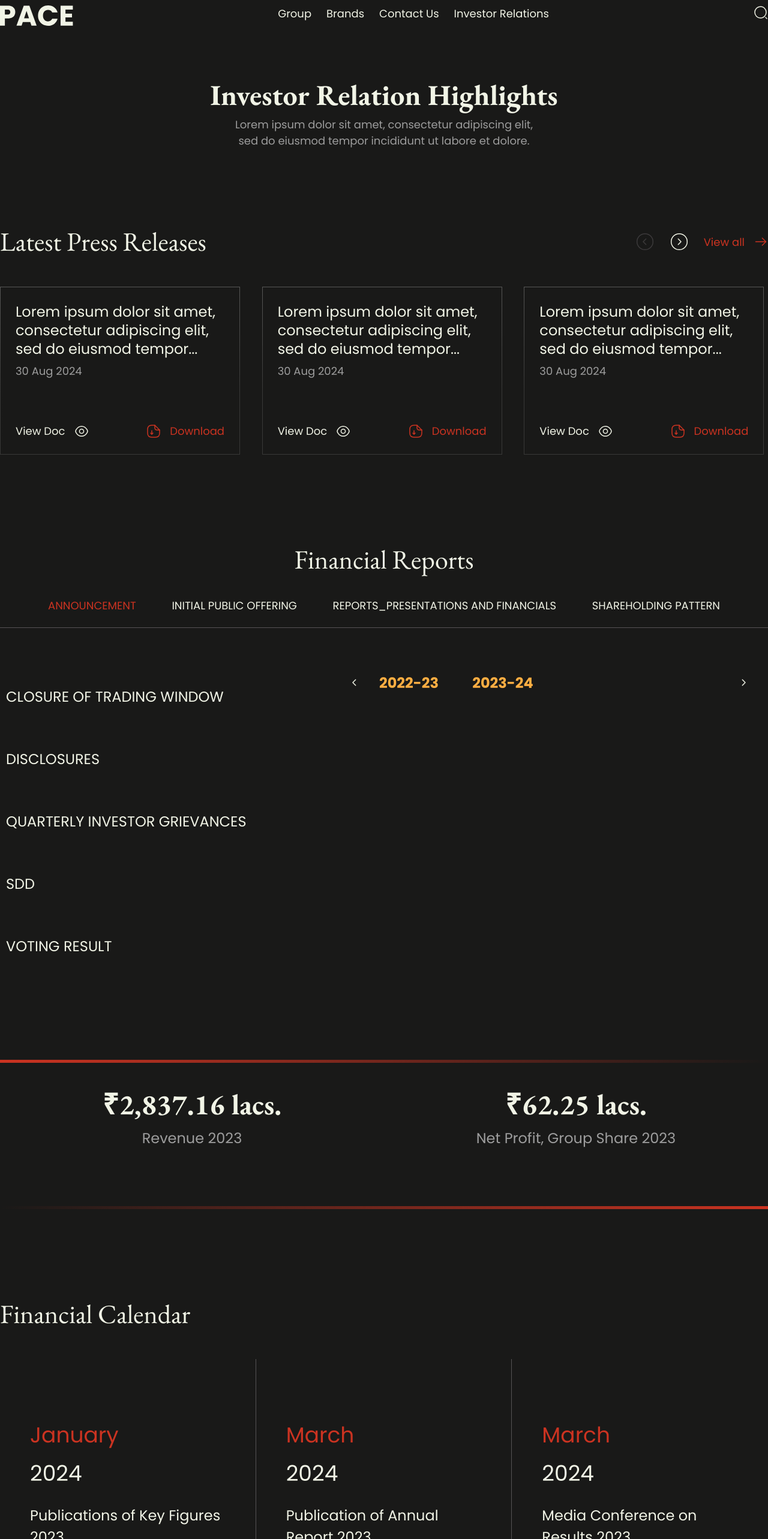
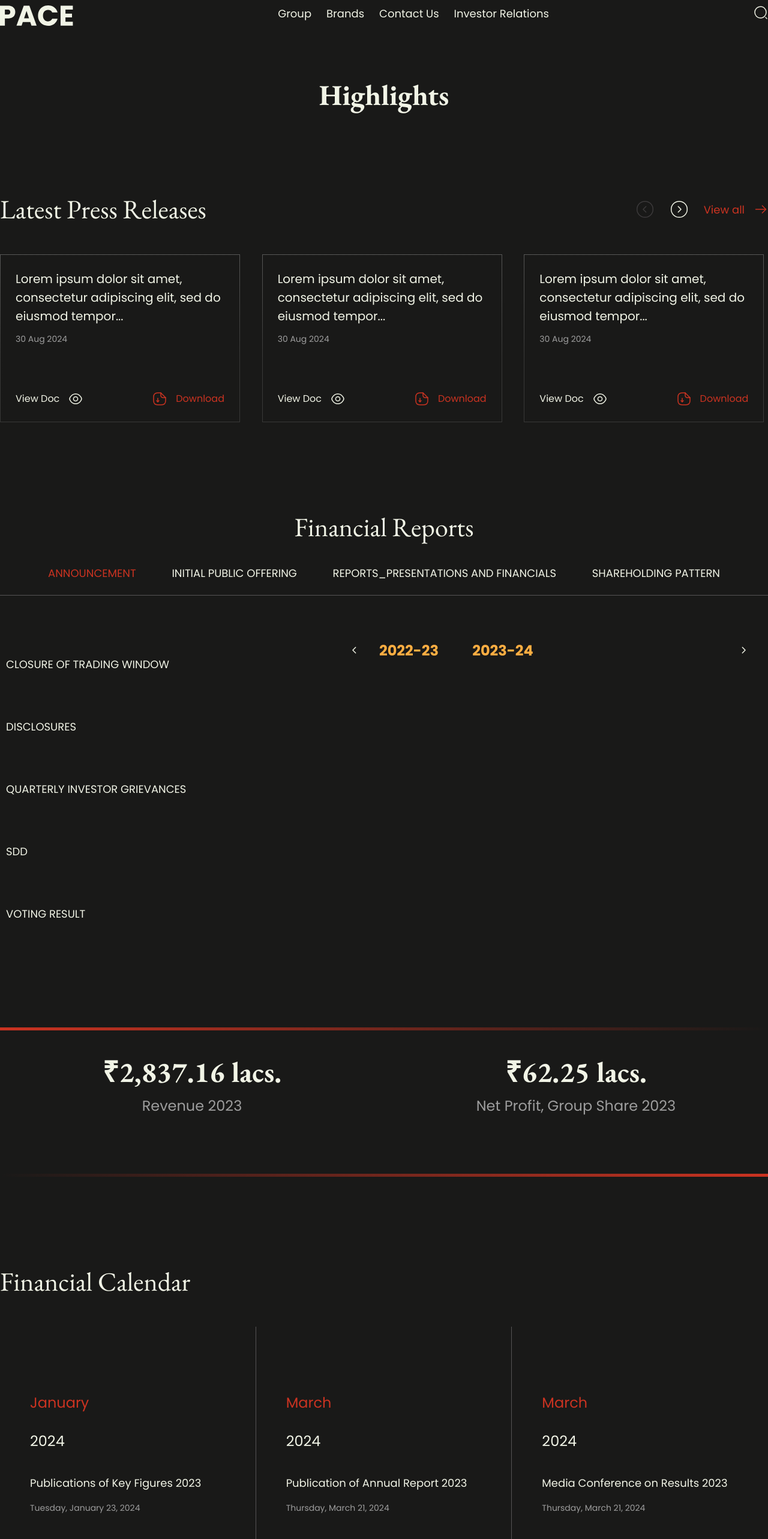
Before and after one commit to TarunRajpurohit123/pace-bussiness-website, a Next.js app in the folder pace-website/: page /investors in a window 1280 px wide. Shown: the part 60-2626 px from the top of the page at 60% size. Built offline with nearby package versions, Linux system fonts and the light colour scheme.

Commit message:
investor page font size done

```diff
--- a/pace-website/src/app/globals.css
+++ b/pace-website/src/app/globals.css
@@ -1258,7 +1258,7 @@ option:hover {
 }
 
 .reportRow__name {
-  font-size: 1.8rem;
+  font-size: 1.6rem;
   font-weight: 400;
   line-height: 3.1rem;
   text-align: left;
@@ -1327,7 +1327,7 @@ option:hover {
   height: 8rem;
   padding: 1rem;
   color: var(--pure);
-  font-size: 2.4rem;
+  font-size: 1.8rem;
   font-weight: 400;
   line-height: 3.1rem;
   border-radius: 0.8rem;
@@ -1350,13 +1350,13 @@ option:hover {
 }
 
 .view_report {
-  font-size: 1.8rem;
+  font-size: 1.4rem;
   font-weight: 400;
   line-height: 2.3rem;
   color: var(--red);
 }
 .download_report {
-  font-size: 1.8rem;
+  font-size: 1.4rem;
   font-weight: 400;
   line-height: 2.3rem;
   color: var(--red);
@@ -1416,14 +1416,14 @@ option:hover {
 }
 
 .financialCalenderCard > .monthname {
-  font-size: 3.6rem;
+  font-size: 2.4rem;
   font-weight: 400;
   line-height: 5.4rem;
   text-align: left;
   color: var(--red);
 }
 .financialCalenderCard > .year {
-  font-size: 3.6rem;
+  font-size: 2.4rem;
   font-weight: 400;
   line-height: 5.4rem;
   text-align: left;
@@ -1437,14 +1437,14 @@ option:hover {
 
 .fc__main__name {
   color: var(--pure);
-  font-size: 2.4rem;
+  font-size: 1.8rem;
   font-weight: 400;
   line-height: 3.6rem;
   text-align: left;
 }
 
 .fc__main__time {
-  font-size: 1.8rem;
+  font-size: 1.4rem;
   font-weight: 400;
   line-height: 2.7rem;
   text-align: left;
@@ -1532,7 +1532,7 @@ option:hover {
   border-image-slice: 1;
 }
 .latestcard__top_para {
-  font-size: 2.4rem;
+  font-size: 2rem;
   font-weight: 400;
   line-height: 3.1rem;
   text-align: left;
@@ -1546,7 +1546,7 @@ option:hover {
   margin-top: 2.5rem;
 }
 .latestcard__top__time {
-  font-size: 1.8rem;
+  font-size: 1.4rem;
   font-weight: 400;
   line-height: 2.4rem;
   letter-spacing: 0rem;
@@ -1564,7 +1564,7 @@ option:hover {
 }
 
 .viewLatestFooter {
-  font-size: 1.8rem;
+  font-size: 1.6rem;
   font-weight: 400;
   line-height: 2.7rem;
   letter-spacing: 0rem;
@@ -1575,7 +1575,7 @@ option:hover {
 }
 .viewdox__latestPress {
   color: var(--red);
-  font-size: 1.8rem;
+  font-size: 1.6rem;
   font-weight: 400;
   line-height: 2.7rem;
   letter-spacing: 0rem;
@@ -1584,7 +1584,7 @@ option:hover {
 }
 .yearBox {
   width: 30.1rem;
-  height: 32rem;
+  height: 16rem;
   display: flex;
   flex-direction: column;
   justify-content: center;
--- a/pace-website/src/app/investors/page.jsx
+++ b/pace-website/src/app/investors/page.jsx
@@ -12,8 +12,8 @@ export default function investors() {
       <PageOcc />
       <Hero2
         // className="pages_investor_wrapper"
-        title="Investor Relation Highlights"
-        content="Lorem ipsum dolor sit amet, consectetur adipiscing elit, sed do eiusmod tempor incididunt ut labore et dolore."
+        title="Highlights"
+        content=""
       />
       <LatestPress />
       <ReportSection />
```
